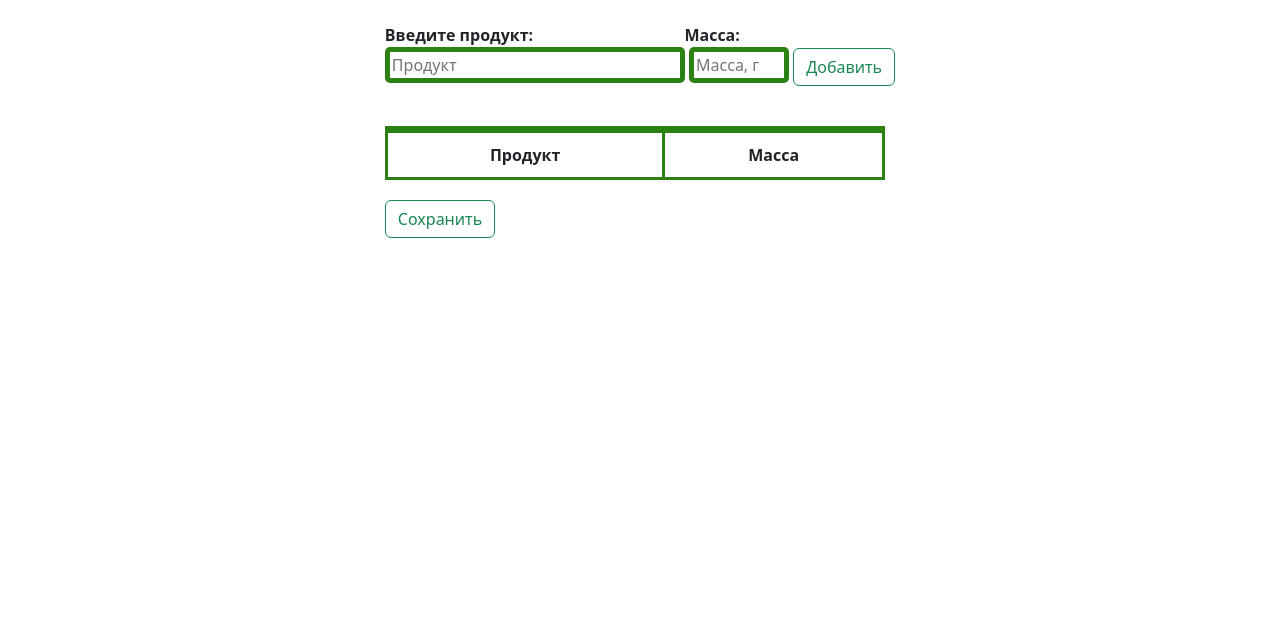
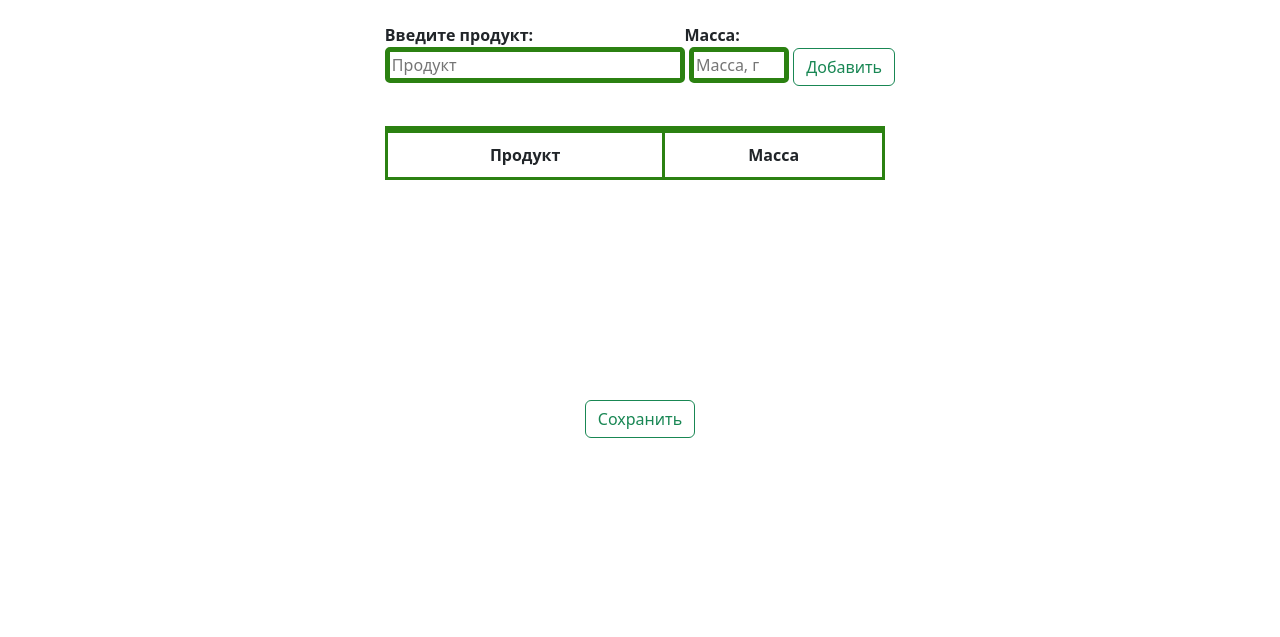
Before and after one commit to Gr1zee/Food-Helper, a Flask app: page /create_dish in a window 1280 px wide. Shown: the part 180-817 px from the top of the page. Before the commit the page ends 418 px from the top, so only its background shows below. Run offline with Flask 3, Linux system fonts and the light colour scheme; lists and menus that the app fills with data are empty.

Commit message:
Update main.py, create_dish.html
Обновлена кнопка "Сохранить"

```diff
--- a/main.py
+++ b/main.py
@@ -165,6 +165,24 @@ def create_dish():
     else:
         return render_template('create_dish.html', form=form)
 
+@app.route('/dish_saved', methods=['POST'])
+def dish_saved():
+    return f"""<!doctype html>
+<html lang="en">
+  <head>
+    <meta charset="utf-8">
+    <meta name="viewport" content="width=device-width, initial-scale=1">
+    <title>Отбор астронавтов</title>
+    <link href="https://cdn.jsdelivr.net/npm/bootstrap@5.3.3/dist/css/bootstrap.min.css" rel="stylesheet" integrity="sha384-QWTKZyjpPEjISv5WaRU9OFeRpok6YctnYmDr5pNlyT2bRjXh0JMhjY6hW+ALEwIH" crossorigin="anonymous">
+  </head>
+  <body>
+  <div class="container">
+    <h1 class="text-center">Данные получены</h1>
+    <script src="https://cdn.jsdelivr.net/npm/bootstrap@5.3.3/dist/js/bootstrap.bundle.min.js" integrity="sha384-YvpcrYf0tY3lHB60NNkmXc5s9fDVZLESaAA55NDzOxhy9GkcIdslK1eN7N6jIeHz" crossorigin="anonymous"></script>
+    </div>
+  </body>
+</html>"""
+
 
 @app.route('/logout')
 @login_required
--- a/static/styles/create_dish.css
+++ b/static/styles/create_dish.css
@@ -77,3 +77,10 @@ border: 3px solid rgb(43, 129, 17);
     width: 355px;
     justify-content: space-between;
 }
+#save_btn{
+    margin: 100px;
+    display: flex;
+    align-items: center;
+    justify-content: space-around;
+    align-self: baseline;
+}
--- a/templates/create_dish.html
+++ b/templates/create_dish.html
@@ -50,15 +50,14 @@
         <th>Масса</th>
       </tr>
       </table>
-      <button class="btn btn-outline-success">Сохранить</button>
     </div>
-
-
   </form>
-
-<main role="main" class="container">
+  <main role="main" class="container">
     {% block content %}{% endblock %}
-</main>
+  </main>
+  <form action="/dish_saved" method="post" style="display:flex; justify-content:center; align-items:center; height:100vh;" >
+    <button class="btn btn-outline-success" id="save_btn" name="save_btn">Сохранить</button>
+  </form>
 
 </body>
 </html>
```
